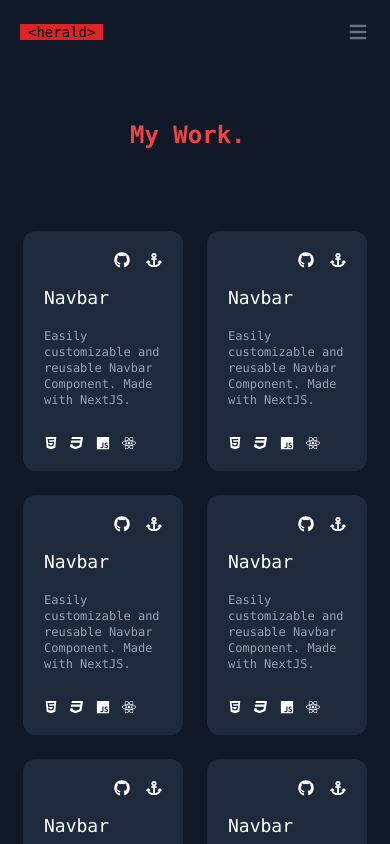
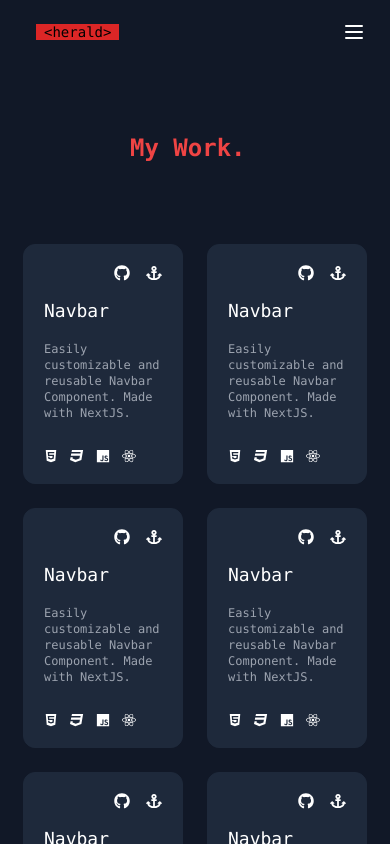
Before and after one commit to RadZ3000/personal-website, a Next.js app: page /work in a window 390 px wide. Shown: the top 844 px of the page. Built offline with nearby package versions, Linux system fonts and the light colour scheme; a web font is replaced by a local one.

Commit message:
responsive Navbar.tsx edit

```diff
--- /dev/null
+++ b/components/Navbar Original.tsx
@@ -0,0 +1,27 @@
+import Link from "next/link";
+
+const Navbar = () => {
+    return (
+        <nav className="flex flex-row bg-gray-900 text-white py-5 font-mono w-full">
+
+            <div className="w-1/2 text-left pl-5">
+                <Link href="#intro"><a className="text-sm md:text-lg bg-red-600 text-black px-2 hover:text-white duration-700"><code>&lt;herald&gt;</code></a></Link>
+            </div>
+            <div className="w-1/2 items-right text-right pr-5">
+            <button data-collapse-toggle="navbar-default" type="button" className="inline-flex items-center text-sm text-gray-500 rounded-lg md:hidden hover:text-white focus:text-red-500" aria-controls="navbar-default" aria-expanded="false">
+                <span className="sr-only">Open main menu</span>
+                <svg className="w-6 h-6" aria-hidden="true" fill="currentColor" viewBox="0 0 20 20" xmlns="http://www.w3.org/2000/svg"><path fill-rule="evenodd" d="M3 5a1 1 0 011-1h12a1 1 0 110 2H4a1 1 0 01-1-1zM3 10a1 1 0 011-1h12a1 1 0 110 2H4a1 1 0 01-1-1zM3 15a1 1 0 011-1h12a1 1 0 110 2H4a1 1 0 01-1-1z" clip-rule="evenodd"></path></svg>
+            </button>
+            </div>
+            <div className="hidden md:block w-1/2 h-max text-right">
+                <Link href="/"><a className="nav">Home</a></Link>
+                <Link href="/about"><a className="nav">About</a></Link>
+                <Link href="/work"><a className="nav">Work</a></Link>
+                <Link href="/contact"><a className="nav">Contact</a></Link>
+            </div>
+
+        </nav>
+    );
+}
+
+export default Navbar;
--- a/components/Navbar.tsx
+++ b/components/Navbar.tsx
@@ -1,27 +1,127 @@
-import Link from "next/link";
+// import Link from "next/link";
 
-const Navbar = () => {
+// const Navbar = () => {
+//     return (
+//         <nav className="flex flex-row bg-gray-900 text-white py-5 font-mono w-full">
+
+
+// <div className="w-1/2 text-left pl-5">
+//     <Link href="#intro"><a className="text-sm md:text-lg bg-red-600 text-black px-2 hover:text-white duration-700"><code>&lt;herald&gt;</code></a></Link>
+// </div>
+//             <div className="w-1/2 items-right text-right pr-5">
+//                 <button data-collapse-toggle="menu" type="button" className="inline-flex items-center text-sm text-gray-500 rounded-lg md:hidden hover:text-white focus:text-red-500" aria-controls="navbar-default" aria-expanded="false">
+//                     <span className="sr-only">Open main menu</span>
+//                     <svg className="w-6 h-6" aria-hidden="true" fill="currentColor" viewBox="0 0 20 20" xmlns="http://www.w3.org/2000/svg"><path fill-rule="evenodd" d="M3 5a1 1 0 011-1h12a1 1 0 110 2H4a1 1 0 01-1-1zM3 10a1 1 0 011-1h12a1 1 0 110 2H4a1 1 0 01-1-1zM3 15a1 1 0 011-1h12a1 1 0 110 2H4a1 1 0 01-1-1z" clip-rule="evenodd"></path></svg>
+//                 </button>
+//             </div>
+//             <div className="hidden md:block w-1/2 h-max text-right">
+//                 <Link href="/"><a className="nav">Home</a></Link>
+//                 <Link href="/about"><a className="nav">About</a></Link>
+//                 <Link href="/work"><a className="nav">Work</a></Link>
+//                 <Link href="/contact"><a className="nav">Contact</a></Link>
+//             </div>
+
+
+//         </nav>
+//     );
+// }
+
+// export default Navbar;
+
+
+import Head from 'next/head';
+import Link from 'next/link';
+import { useState } from 'react';
+
+
+export default function Home() {
+    const [navbar, setNavbar] = useState(false);
     return (
-        <nav className="flex flex-row bg-gray-900 text-white py-5 font-mono w-full">
-
+        <div className="font-mono">
+            <Head>
+                <title>Herald Adowei</title>
+                <meta
+                    name="description"
+                    content="Herald's Website"
+                />
+                <link rel="icon" href="/favicon.ico" />
+            </Head>
+            <nav className="w-full bg-gray-900 shadow pb-5">
+                <div className="justify-between px-4 mx-auto md:items-center md:flex md:px-8">
+                    <div>
+                        <div className="flex items-center justify-between py-3 md:py-5 md:block">
                             <div className="w-1/2 text-left pl-5">
                                 <Link href="#intro"><a className="text-sm md:text-lg bg-red-600 text-black px-2 hover:text-white duration-700"><code>&lt;herald&gt;</code></a></Link>
                             </div>
-            <div className="w-1/2 items-right text-right pr-5">
-            <button data-collapse-toggle="navbar-default" type="button" className="inline-flex items-center text-sm text-gray-500 rounded-lg md:hidden hover:text-white focus:text-red-500" aria-controls="navbar-default" aria-expanded="false">
-                <span className="sr-only">Open main menu</span>
-                <svg className="w-6 h-6" aria-hidden="true" fill="currentColor" viewBox="0 0 20 20" xmlns="http://www.w3.org/2000/svg"><path fill-rule="evenodd" d="M3 5a1 1 0 011-1h12a1 1 0 110 2H4a1 1 0 01-1-1zM3 10a1 1 0 011-1h12a1 1 0 110 2H4a1 1 0 01-1-1zM3 15a1 1 0 011-1h12a1 1 0 110 2H4a1 1 0 01-1-1z" clip-rule="evenodd"></path></svg>
+                            <div className="md:hidden">
+                                <button
+                                    className="p-2 text-gray-700 rounded-md outline-none focus:border-gray-400 focus:border"
+                                    onClick={() => setNavbar(!navbar)}
+                                >
+                                    {navbar ? (
+                                        <svg
+                                            xmlns="http://www.w3.org/2000/svg"
+                                            className="w-6 h-6 text-white"
+                                            viewBox="0 0 20 20"
+                                            fill="currentColor"
+                                        >
+                                            <path
+                                                fillRule="evenodd"
+                                                d="M4.293 4.293a1 1 0 011.414 0L10 8.586l4.293-4.293a1 1 0 111.414 1.414L11.414 10l4.293 4.293a1 1 0 01-1.414 1.414L10 11.414l-4.293 4.293a1 1 0 01-1.414-1.414L8.586 10 4.293 5.707a1 1 0 010-1.414z"
+                                                clipRule="evenodd"
+                                            />
+                                        </svg>
+                                    ) : (
+                                        <svg
+                                            xmlns="http://www.w3.org/2000/svg"
+                                            className="w-6 h-6 text-white"
+                                            fill="none"
+                                            viewBox="0 0 24 24"
+                                            stroke="currentColor"
+                                            strokeWidth={2}
+                                        >
+                                            <path
+                                                strokeLinecap="round"
+                                                strokeLinejoin="round"
+                                                d="M4 6h16M4 12h16M4 18h16"
+                                            />
+                                        </svg>
+                                    )}
                                 </button>
                             </div>
-            <div className="hidden md:block w-1/2 h-max text-right">
-                <Link href="/"><a className="nav">Home</a></Link>
-                <Link href="/about"><a className="nav">About</a></Link>
-                <Link href="/work"><a className="nav">Work</a></Link>
-                <Link href="/contact"><a className="nav">Contact</a></Link>
                         </div>
-
+                    </div>
+                    <div>
+                        <div
+                            className={`flex-1 justify-self-center pb-3 mt-8 md:block md:pb-0 md:mt-0 ${navbar ? 'block' : 'hidden'
+                                }`}
+                        >
+                            <ul className="items-center justify-center text-right space-y-8 md:flex md:space-x-0 md:space-y-0 text-sm sm:text-xs md:text-sm lg:text-base">
+                                <li className="text-white">
+                                    <Link href="/">
+                                        <a className="nav">Home</a>
+                                    </Link>
+                                </li>
+                                <li className="text-white">
+                                    <Link href="/about">
+                                        <a className="nav">About</a>
+                                    </Link>
+                                </li>
+                                <li className="text-white">
+                                    <Link href="/work">
+                                        <a className="nav">Work</a>
+                                    </Link>
+                                </li>
+                                <li className="text-white">
+                                    <Link href="/contact">
+                                        <a className="nav">Contact</a>
+                                    </Link>
+                                </li>
+                            </ul>
+                        </div>
+                    </div>
+                </div>
             </nav>
+        </div>
     );
 }
-
-export default Navbar;
--- a/pages/_document.tsx
+++ b/pages/_document.tsx
@@ -12,6 +12,7 @@
       return (
         <Html lang="en">
           <Head>
+          <title>Herald Adowei</title>
           <link href="https://fonts.googleapis.com/css2?family=Coiny&family=Open+Sans:wght@500;600;700;800&display=swap" rel="stylesheet" />
           </Head>
           <body className="bg-gray-900">
```
Lines whose indentation alone changed are shown as unchanged.
